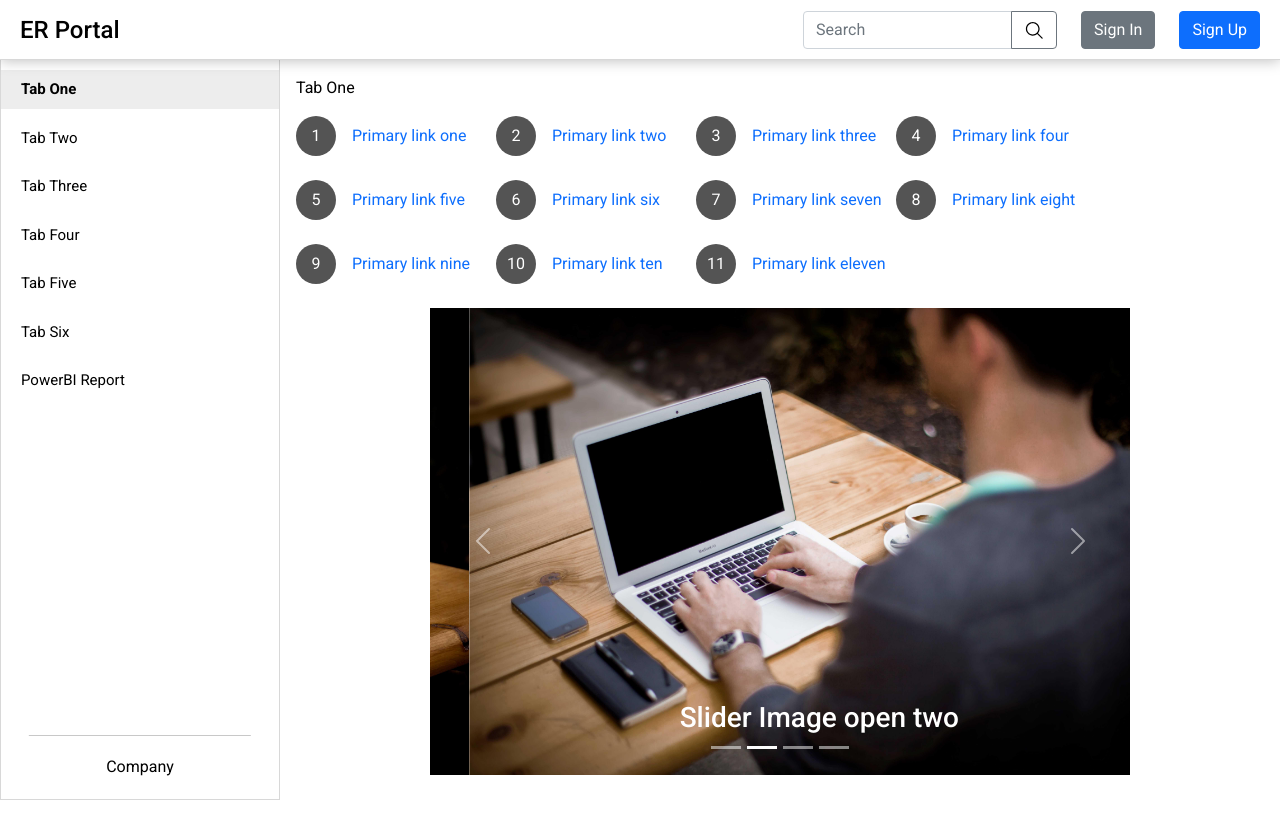
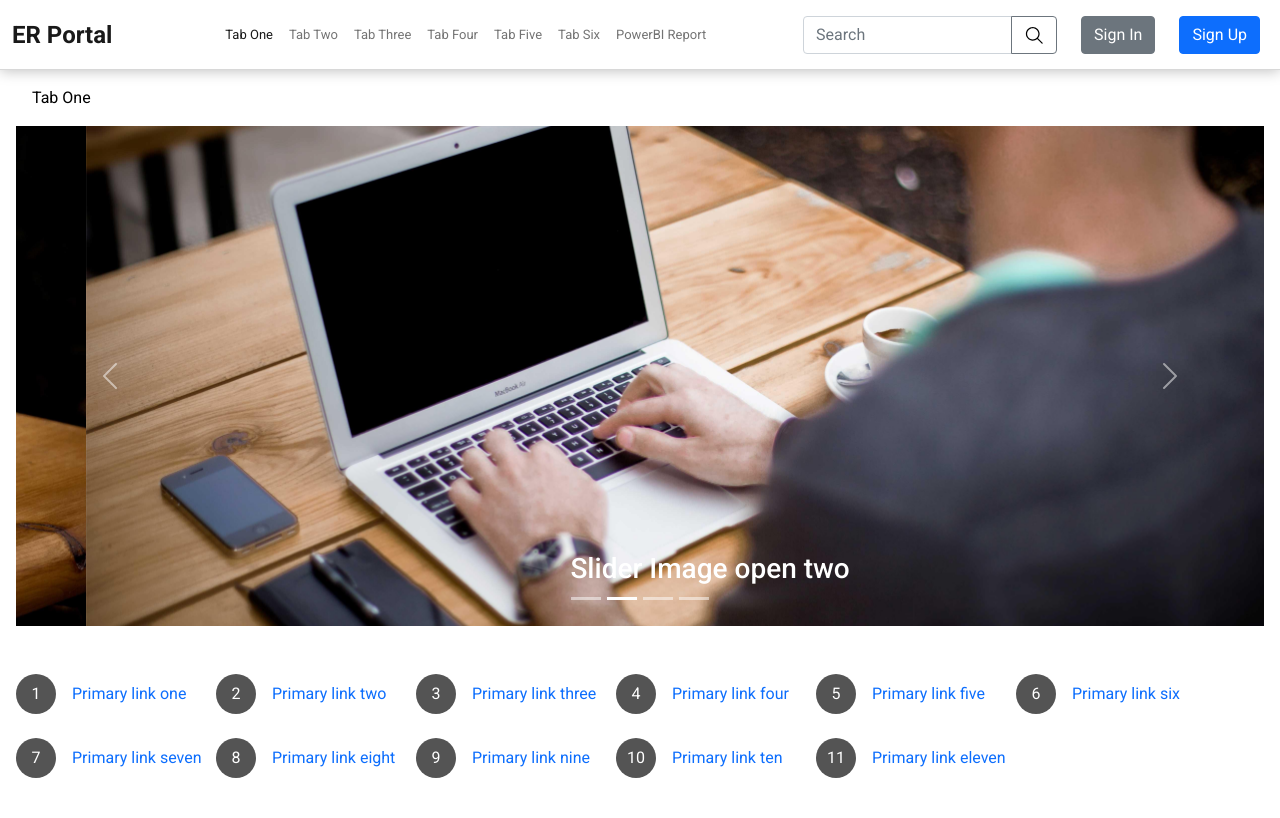
Before and after one commit to MANIMARAN-M/Naga-Project-N, a React (Create React App) app: page / in a window 1280 px wide. Built offline with nearby package versions, Linux system fonts and the light colour scheme.

Commit message:
navbar and slider placement and design update

```diff
--- a/public/index.html
+++ b/public/index.html
@@ -25,6 +25,7 @@
       Learn how to configure a non-root public URL by running `npm run build`.
     -->
     <link href="https://cdn.jsdelivr.net/npm/bootstrap@5.0.2/dist/css/bootstrap.min.css" rel="stylesheet" integrity="sha384-EVSTQN3/azprG1Anm3QDgpJLIm9Nao0Yz1ztcQTwFspd3yD65VohhpuuCOmLASjC" crossorigin="anonymous">
+    <script src="https://cdn.jsdelivr.net/npm/bootstrap@5.0.2/dist/js/bootstrap.bundle.min.js" integrity="sha384-MrcW6ZMFYlzcLA8Nl+NtUVF0sA7MsXsP1UyJoMp4YLEuNSfAP+JcXn/tWtIaxVXM" crossorigin="anonymous"></script>
     <title>React App</title>
   </head>
   <body>
--- a/src/components/layout/Header.tsx
+++ b/src/components/layout/Header.tsx
@@ -3,16 +3,69 @@ import { MenuIcon, SearchIcon } from '../reusableComponents/svgIcons';
 import { InputGroup } from 'react-bootstrap';
 import Form from 'react-bootstrap/Form';
 import Button from 'react-bootstrap/Button';
+import { Link, NavLink } from 'react-router-dom';
 
 const Header = () => {
+  const SidebarConfig = [
+    {
+      name: "Tab One",
+      path: "/"
+    },
+    {
+      name: "Tab Two",
+      path: "/tab-two"
+    },
+    {
+      name: "Tab Three",
+      path: "/tab-three"
+    },
+    {
+      name: "Tab Four",
+      path: "/tab-four"
+    },
+    {
+      name: "Tab Five",
+      path: "/tab-five"
+    },
+    {
+      name: "Tab Six",
+      path: "/tab-six"
+    },
+    {
+      name: "PowerBI Report",
+      path: "/poweBI-reports"
+    },
+  ]
   return (
     <div className="main-header">
       <div className='placeHolderPlaceOfHeader'></div>
-      <nav className="navbar navbar-default">
-        <div className="container-fluid flex-nowrap align-items-center">
-          <div className='header-menu-links hamburgerLink'>
-            {/* <div className="subtitle-text">Employees referral portal</div> */}
-            <div className="subtitle-text">ER Portal</div>
+
+      <nav className="navbar w-100 d-flex flex-wrap align-items-center justify-content-between navbar-expand-lg navbar-light bg-white">
+        <div className="container-fluid d-flex justify-content-between">
+          <a className="navbar-brand subtitle-text" href="#">ER Portal</a>
+          <button className="navbar-toggler" type="button" data-bs-toggle="collapse" data-bs-target="#navbarNavDropdown" aria-controls="navbarNavDropdown" aria-expanded="false" aria-label="Toggle navigation">
+            <span className="navbar-toggler-icon"></span>
+          </button>
+          <div className="collapse navbar-collapse justify-content-center" id="navbarNavDropdown">
+            <ul className="navbar-nav">
+              {SidebarConfig.map((data, index) => (
+                <li className="nav-item" key={index}>
+                  <NavLink to={data.path} className={({isActive, isPending}) => isActive ? "nav-link active" : "nav-link" } aria-current="page">{data.name}</NavLink>
+                </li>
+              ))
+              }
+              {/* It is for nested dropdowns */}
+              {/* <li className="nav-item dropdown">
+                <a className="nav-link dropdown-toggle" href="#" id="navbarDropdownMenuLink" role="button" data-bs-toggle="dropdown" aria-expanded="false">
+                  Dropdown link
+                </a>
+                <ul className="dropdown-menu" aria-labelledby="navbarDropdownMenuLink">
+                  <li><a className="dropdown-item" href="#">Action</a></li>
+                  <li><a className="dropdown-item" href="#">Another action</a></li>
+                  <li><a className="dropdown-item" href="#">Something else here</a></li>
+                </ul>
+              </li> */}
+            </ul>
           </div>
           <div className="pe-2">
             <div className='d-flex alin-items-center'>
@@ -73,6 +126,8 @@ const Header = () => {
           </div>
         </div>
       </nav>
+
+
     </div>
   )
 }
--- a/src/components/layout/_header.scss
+++ b/src/components/layout/_header.scss
@@ -2,7 +2,7 @@
     position: relative;
 
     .placeHolderPlaceOfHeader {
-        height: 60px;
+        height: 70px;
     }
     .headerSearch{
         button{
@@ -38,10 +38,46 @@
     top: 0;
     font-size: 13px;
     z-index: 1011;
-    height: 60px;
+    height: 70px;
     width: 100%;
     border-bottom: 1px solid rgba($color: #C8C8C8, $alpha: 0.7);
     box-shadow: 0px 1px 13px rgba(0, 0, 0, 0.25);
+
+}
+/* CSS */
+.button-81 {
+  background-color: #fff;
+  border: 0 solid #e2e8f0;
+  border-radius: 1.5rem;
+  box-sizing: border-box;
+  color: #0d172a;
+  cursor: pointer;
+  display: inline-block;
+  font-family: "Basier circle",-apple-system,system-ui,"Segoe UI",Roboto,"Helvetica Neue",Arial,"Noto Sans",sans-serif,"Apple Color Emoji","Segoe UI Emoji","Segoe UI Symbol","Noto Color Emoji";
+  font-size: 1.1rem;
+  font-weight: 600;
+  line-height: 1;
+  padding: 1rem 1.6rem;
+  text-align: center;
+  text-decoration: none #0d172a solid;
+  text-decoration-thickness: auto;
+  transition: all .1s cubic-bezier(.4, 0, .2, 1);
+  box-shadow: 0px 1px 2px rgba(166, 175, 195, 0.25);
+  user-select: none;
+  -webkit-user-select: none;
+  touch-action: manipulation;
+}
+
+.button-81:hover {
+  background-color: #1e293b;
+  color: #fff;
+}
+
+@media (min-width: 768px) {
+  .button-81 {
+    font-size: 1.125rem;
+    padding: 1rem 2rem;
+  }
 }
 
 .header-menu-links {
--- a/src/components/layout/layout.tsx
+++ b/src/components/layout/layout.tsx
@@ -25,10 +25,10 @@ const Layout = ({ children }: Props) => {
   return (
     <>
       <div className="mainApp">
-        <button className="hamburger" onClick={setIsMenuOpened}><HamburgerIcon /></button>
-        <aside className="sidebarAside">
+        {/* <button className="hamburger" onClick={setIsMenuOpened}><HamburgerIcon /></button> */}
+        {/* <aside className="sidebarAside">
           <ProSidebarMenu />
-        </aside>
+        </aside> */}
         <div className="mainPages">
           <Header />
           <div className="p-3">{children}</div>
--- a/src/components/layout/sidebar/_sidebar.scss
+++ b/src/components/layout/sidebar/_sidebar.scss
@@ -11,7 +11,7 @@
             left: 0;
             bottom: 0px;
             width: 280px;
-            height: calc(100vh - 60px);
+            height: calc(100vh - 94px);
             color: #fff;
             transition: width, left, right, 0.3s;
             z-index: 1009;
@@ -20,9 +20,9 @@
 
     .mainPages {
         position: relative;
-        width: calc(100% - 280px);
-        transition: width, left, right, 0.3s;
-        float: right;
+        // width: calc(100% - 280px);
+        // transition: width, left, right, 0.3s;
+        // float: right;
     }
 
     &.collapsed {
@@ -41,7 +41,7 @@
         }
 
         .mainPages {
-            width: calc(100% - 80px);
+            // width: calc(100% - 80px);
         }
     }
 }
@@ -379,7 +379,7 @@
         }
 
         .mainPages {
-            width: calc(100% - 0px);
+            // width: calc(100% - 0px);
         }
 
         &.collapsed {
--- a/src/components/pages/tabOne/_tabsStyle.scss
+++ b/src/components/pages/tabOne/_tabsStyle.scss
@@ -16,9 +16,15 @@
 }
 
 .imageSlider{
-    max-width: 700px;
-    height: auto;
+    max-width: 100%;
+    height: calc(100vh - 300px);
     margin: 0 auto;
+    img{
+        object-fit: cover;
+    }
+    .carousel-inner{
+        height: 100%;
+    }
 }
 
 
--- a/src/components/pages/tabOne/tabOneIndex.tsx
+++ b/src/components/pages/tabOne/tabOneIndex.tsx
@@ -112,13 +112,14 @@ const TabOne = () => {
       <div className='tabBC'>
         <nav aria-label="breadcrumb">
           <ol className="breadcrumb">
-            <li className="breadcrumb-item"><button onClick={handleBack}>Tab One</button></li>
+            <li className="breadcrumb-item px-3"><button onClick={handleBack}>Tab One</button></li>
             {currentImage.name && <li className="breadcrumb-item active" aria-current="page">{currentImage.name}</li>}
           </ol>
         </nav>
       </div>
       {!isImageScreeActive ? <>
-        <div className='d-flex flex-wrap'>
+        <ControlledCarousel carouselData={carouselData} imageOpenHander={imageOpenHander} />
+        <div className='d-flex flex-wrap mt-5'>
           {linksData.map((data, index) => (
             <div key={index}>
               <div className='linksGroup d-flex align-items-center mb-4' style={{ minWidth: "200px" }}>
@@ -132,7 +133,6 @@ const TabOne = () => {
             </div>
           ))}
         </div>
-        <ControlledCarousel carouselData={carouselData} imageOpenHander={imageOpenHander} />
       </> :
         <div className='tabInnerView'>
           <div className='TIVImage'>
--- a/src/components/reusableComponents/imageSlider.tsx
+++ b/src/components/reusableComponents/imageSlider.tsx
@@ -24,13 +24,13 @@ const ControlledCarousel = ({ carouselData, imageOpenHander }: Props) => {
 
     return (
         <div className='imageSlider'>
-            <Carousel activeIndex={index} onSelect={handleSelect}>
+            <Carousel activeIndex={index} className='h-100' onSelect={handleSelect}>
                 {
                     carouselData.map((data, index) => (
-                        <Carousel.Item key={index}>
+                        <Carousel.Item key={index} className='h-100'>
                             <img
                                 onClick={() => imageOpenHander(data)}
-                                className="d-block w-100"
+                                className="d-block w-100 img-fluid h-100"
                                 src={data.imageSrc}
                                 alt={`First slide ${index}`}
                             />
--- a/src/sass/style.css
+++ b/src/sass/style.css
@@ -126,7 +126,7 @@ ul {
 }
 
 .main-header .placeHolderPlaceOfHeader {
-  height: 60px;
+  height: 70px;
 }
 
 .main-header .headerSearch button svG {
@@ -163,11 +163,54 @@ ul {
   top: 0;
   font-size: 13px;
   z-index: 1011;
-  height: 60px;
+  height: 70px;
   width: 100%;
   border-bottom: 1px solid rgba(200, 200, 200, 0.7);
   -webkit-box-shadow: 0px 1px 13px rgba(0, 0, 0, 0.25);
           box-shadow: 0px 1px 13px rgba(0, 0, 0, 0.25);
+}
+
+/* CSS */
+.button-81 {
+  background-color: #fff;
+  border: 0 solid #e2e8f0;
+  border-radius: 1.5rem;
+  -webkit-box-sizing: border-box;
+          box-sizing: border-box;
+  color: #0d172a;
+  cursor: pointer;
+  display: inline-block;
+  font-family: "Basier circle",-apple-system,system-ui,"Segoe UI",Roboto,"Helvetica Neue",Arial,"Noto Sans",sans-serif,"Apple Color Emoji","Segoe UI Emoji","Segoe UI Symbol","Noto Color Emoji";
+  font-size: 1.1rem;
+  font-weight: 600;
+  line-height: 1;
+  padding: 1rem 1.6rem;
+  text-align: center;
+  -webkit-text-decoration: none #0d172a solid;
+          text-decoration: none #0d172a solid;
+  text-decoration-thickness: auto;
+  -webkit-transition: all 0.1s cubic-bezier(0.4, 0, 0.2, 1);
+  transition: all 0.1s cubic-bezier(0.4, 0, 0.2, 1);
+  -webkit-box-shadow: 0px 1px 2px rgba(166, 175, 195, 0.25);
+          box-shadow: 0px 1px 2px rgba(166, 175, 195, 0.25);
+  -moz-user-select: none;
+   -ms-user-select: none;
+       user-select: none;
+  -webkit-user-select: none;
+  -ms-touch-action: manipulation;
+      touch-action: manipulation;
+}
+
+.button-81:hover {
+  background-color: #1e293b;
+  color: #fff;
+}
+
+@media (min-width: 768px) {
+  .button-81 {
+    font-size: 1.125rem;
+    padding: 1rem 2rem;
+  }
 }
 
 .header-menu-links div {
@@ -213,7 +256,7 @@ ul {
   left: 0;
   bottom: 0px;
   width: 280px;
-  height: calc(100vh - 60px);
+  height: calc(100vh - 94px);
   color: #fff;
   -webkit-transition: width, left, right, 0.3s;
   transition: width, left, right, 0.3s;
@@ -222,10 +265,6 @@ ul {
 
 .mainApp .mainPages {
   position: relative;
-  width: calc(100% - 280px);
-  -webkit-transition: width, left, right, 0.3s;
-  transition: width, left, right, 0.3s;
-  float: right;
 }
 
 .mainApp.collapsed .sidebarAside {
@@ -239,10 +278,6 @@ ul {
 .mainApp.collapsed .sidebarAside .sidebar .sidebarCollapsed svg {
   -webkit-transform: rotate(180deg);
           transform: rotate(180deg);
-}
-
-.mainApp.collapsed .mainPages {
-  width: calc(100% - 80px);
 }
 
 .hamburger {
@@ -513,9 +548,6 @@ ul {
     bottom: auto;
     top: 60px;
   }
-  .mainApp .mainPages {
-    width: calc(100% - 0px);
-  }
   .mainApp.collapsed .sidebarAside {
     max-width: 0px;
     min-width: 0px;
@@ -543,9 +575,18 @@ ul {
 }
 
 .imageSlider {
-  max-width: 700px;
-  height: auto;
+  max-width: 100%;
+  height: calc(100vh - 300px);
   margin: 0 auto;
+}
+
+.imageSlider img {
+  -o-object-fit: cover;
+     object-fit: cover;
+}
+
+.imageSlider .carousel-inner {
+  height: 100%;
 }
 
 .tabInnerView .TIVImage {
```
Also changed, not shown: 1 other file (tests, documents, lock files or other folders).
